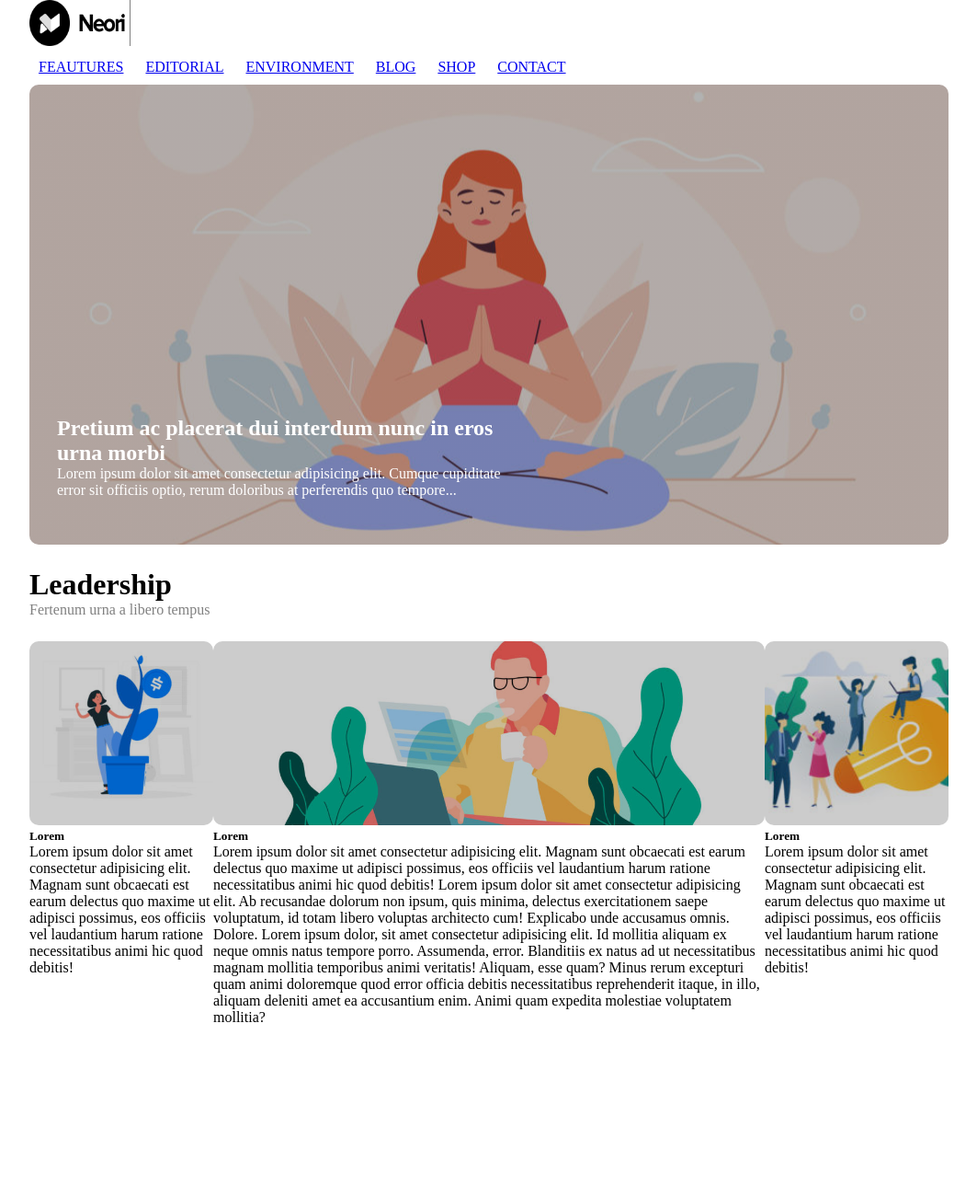
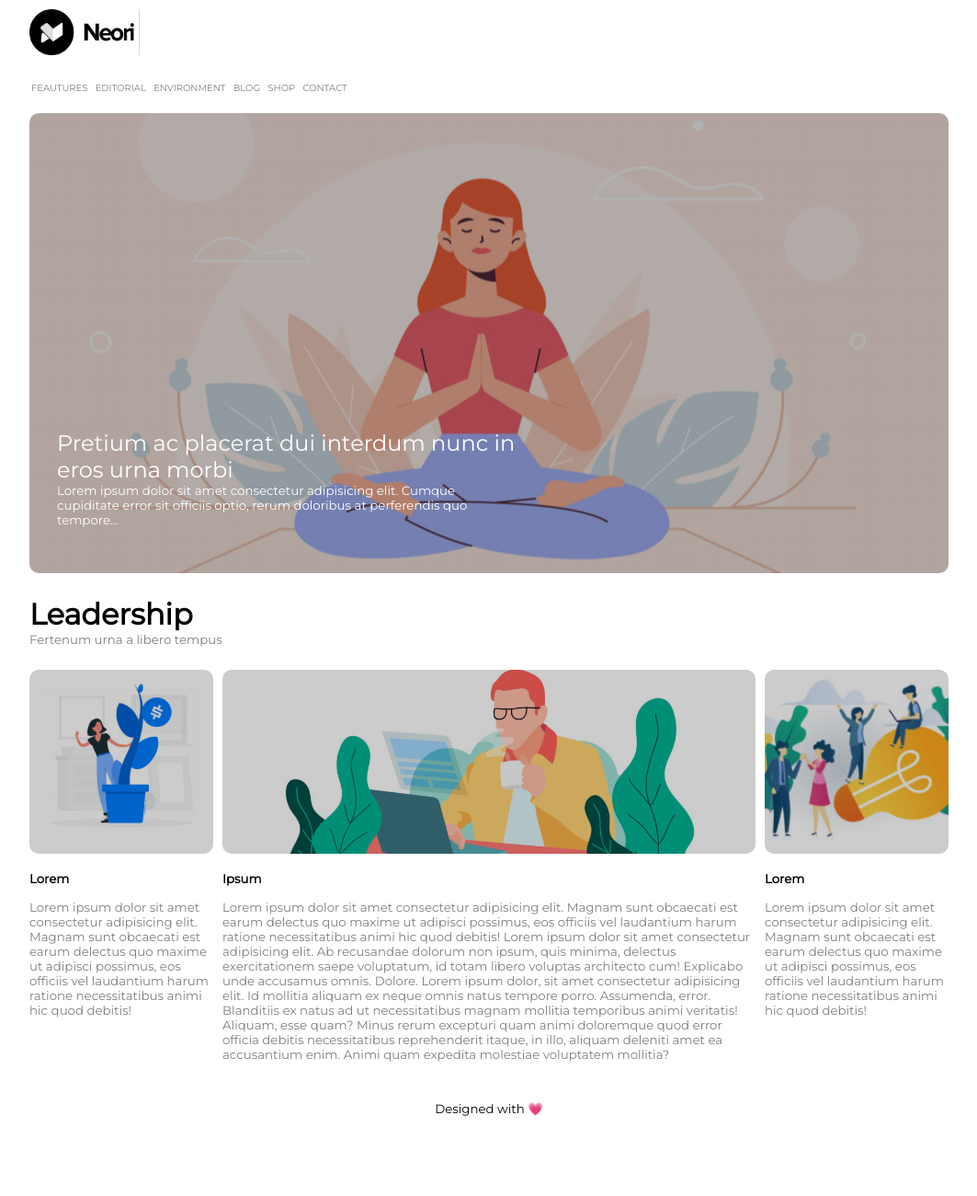
Before and after one commit to flashbLack98/htmlcss-wp, a plain HTML site: page index.html in a window 1280 px wide. Shown: the whole page at 92% size, without its empty margins (108-1171 px from the left). Before the commit the page ends 1117 px from the top, so only its background shows below. Drawn offline with Linux system fonts and the light colour scheme.

Commit message:
font, margin,style

```diff
--- a/css/style.css
+++ b/css/style.css
@@ -2,6 +2,17 @@
     margin: 0;
     padding: 0;
     box-sizing: border-box;
+    font-family: 'Montserrat', sans-serif;
+}
+
+a {
+    text-decoration: none;
+    color: grey;
+    font-size: x-small;
+}
+
+h1 {
+    font-weight: 800;
 }
 
 /* UTILITIES */
@@ -10,17 +21,28 @@
     margin:auto;
 }
 
+.font_smaller {
+    font-size: smaller;
+}
+
+.color_gray{
+    color: gray;
+}
+
+/* FINE UTILITIES */
+
 /* HEADER */
 .logo {
     height: 50px;
-    width: 110px;
+    width: 120px;
     padding-right: 5px;
-    border-right:1px solid grey;
+    margin-top: 10px;
+    border-right:1px solid rgba(224, 215, 215, 1);
 }
 
 .container_nav li {
     display: inline-block;
-    margin: 10px;
+    margin: 20px 2px;
 }
 /* FINE HEADER */
 
@@ -42,6 +64,11 @@
     color: white;
 }
 
+.container_hero_title h2 {
+    font-weight: 500;
+}
+
+
 .container_article {
     height: 500px;
     position: relative;
@@ -51,9 +78,6 @@
     margin: 25px 0;
 }
 
-.container_title_article p {
-    color: gray ;
-}
 
 .container_article_img {
     position: relative;
@@ -71,9 +95,17 @@
 }
 
 .article_central {
-    width: 60%;
+    width: calc(60% - 20px);
     float: left;
-   /*  margin:0 10px; */
+    margin:0 10px;
+}
+
+.article h5{
+    margin: 15px 0;
+}
+
+.article_central h5{
+    margin: 15px 0;
 }
 
 .container_article_img img {
@@ -83,3 +115,11 @@
     height: 200px;
     object-fit: cover;
 }
+
+footer p{
+    width: 1000px;
+    height: 100px;
+    margin:30px auto;
+    text-align: center;
+    font-size: smaller;
+}
--- a/index.html
+++ b/index.html
@@ -3,6 +3,9 @@
 <head>
     <title>Neori</title>
     <link rel="stylesheet" href="css/style.css">
+    <link rel="preconnect" href="https://fonts.googleapis.com">
+<link rel="preconnect" href="https://fonts.gstatic.com" crossorigin>
+<link href="https://fonts.googleapis.com/css2?family=Montserrat:ital,wght@0,100;0,400;1,800&display=swap" rel="stylesheet">
 </head>
 <body>
     <header>
@@ -29,7 +32,7 @@
         <div class="container_hero width">
             <div class="container_hero_title">
                 <h2>Pretium ac placerat dui interdum nunc in eros urna morbi</h2>
-                <p> Lorem ipsum dolor sit amet consectetur adipisicing elit. Cumque cupiditate error sit officiis optio, rerum doloribus at perferendis quo tempore...</p>
+                <p class="font_smaller"> Lorem ipsum dolor sit amet consectetur adipisicing elit. Cumque cupiditate error sit officiis optio, rerum doloribus at perferendis quo tempore...</p>
             </div>
         </div>
         <!-- FINE HERO -->
@@ -38,7 +41,7 @@
         <div class="container_article width">
             <div class="container_title_article">
                 <h1>Leadership</h1>
-                <p>Fertenum urna a libero tempus</p>
+                <p class="font_smaller color_gray">Fertenum urna a libero tempus</p>
             </div>
 
             <div class="container_article_img width">
@@ -46,29 +49,28 @@
                 <div class="article">
                     <img  src="img/img-1.jpg" alt="foto articolo 1">
                     <h5>Lorem</h5>
-                    <p>Lorem ipsum dolor sit amet consectetur adipisicing elit. Magnam sunt obcaecati est earum delectus quo maxime ut adipisci possimus, eos officiis vel laudantium harum ratione necessitatibus animi hic quod debitis!</p>
+                    <p class="font_smaller color_gray">Lorem ipsum dolor sit amet consectetur adipisicing elit. Magnam sunt obcaecati est earum delectus quo maxime ut adipisci possimus, eos officiis vel laudantium harum ratione necessitatibus animi hic quod debitis!</p>
                 </div>
                 <!-- ARTICOLO 2 -->
                 <div class="article_central">
                     <img  src="img/banner-2.jpg" alt="foto articolo 2">
-                    <h5>Lorem</h5>
-                    <p>Lorem ipsum dolor sit amet consectetur adipisicing elit. Magnam sunt obcaecati est earum delectus quo maxime ut adipisci possimus, eos officiis vel laudantium harum ratione necessitatibus animi hic quod debitis! Lorem ipsum dolor sit amet consectetur adipisicing elit. Ab recusandae dolorum non ipsum, quis minima, delectus exercitationem saepe voluptatum, id totam libero voluptas architecto cum! Explicabo unde accusamus omnis. Dolore. Lorem ipsum dolor, sit amet consectetur adipisicing elit. Id mollitia aliquam ex neque omnis natus tempore porro. Assumenda, error. Blanditiis ex natus ad ut necessitatibus magnam mollitia temporibus animi veritatis!
+                    <h5>Ipsum</h5>
+                    <p class="font_smaller color_gray">Lorem ipsum dolor sit amet consectetur adipisicing elit. Magnam sunt obcaecati est earum delectus quo maxime ut adipisci possimus, eos officiis vel laudantium harum ratione necessitatibus animi hic quod debitis! Lorem ipsum dolor sit amet consectetur adipisicing elit. Ab recusandae dolorum non ipsum, quis minima, delectus exercitationem saepe voluptatum, id totam libero voluptas architecto cum! Explicabo unde accusamus omnis. Dolore. Lorem ipsum dolor, sit amet consectetur adipisicing elit. Id mollitia aliquam ex neque omnis natus tempore porro. Assumenda, error. Blanditiis ex natus ad ut necessitatibus magnam mollitia temporibus animi veritatis!
                     Aliquam, esse quam? Minus rerum excepturi quam animi doloremque quod error officia debitis necessitatibus reprehenderit itaque, in illo, aliquam deleniti amet ea accusantium enim. Animi quam expedita molestiae voluptatem mollitia?</p>
                 </div>
                  <!-- ARTICOLO 3 -->
                  <div class="article">
                     <img  src="img/img-3.jpg" alt="foto articolo 3">
                     <h5>Lorem</h5>
-                    <p>Lorem ipsum dolor sit amet consectetur adipisicing elit. Magnam sunt obcaecati est earum delectus quo maxime ut adipisci possimus, eos officiis vel laudantium harum ratione necessitatibus animi hic quod debitis!</p>
+                    <p class="font_smaller color_gray">Lorem ipsum dolor sit amet consectetur adipisicing elit. Magnam sunt obcaecati est earum delectus quo maxime ut adipisci possimus, eos officiis vel laudantium harum ratione necessitatibus animi hic quod debitis!</p>
                 </div>
-
             </div>
-
         </div>
+        <br>
     </main>
 
     <footer>
-
+       <p>Designed with &#128151;</p>
     </footer>
 </body>
 </html>
```
